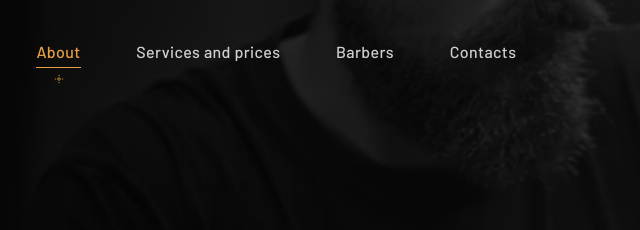
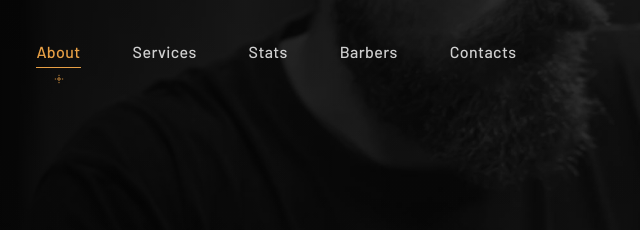
Before and after one commit to Yuriy2223/barber-shop, a website built with Vite: page src/index.html in a window 1280 px wide. Shown: the top 230 px of the page, 239-879 px from the left. Built offline with nearby package versions, Linux system fonts and the light colour scheme.

Commit message:
Update header.html

```diff
--- a/src/partials/header.html
+++ b/src/partials/header.html
@@ -65,7 +65,17 @@
         href="#services"
         class="text-white/80 text-base font-medium tracking-wide hover:text-white transition-colors relative group"
       >
-        Services and prices
+        Services
+        <span
+          class="absolute -bottom-1 left-0 w-0 h-px bg-[#E8A045] group-hover:w-full transition-all duration-300"
+          aria-hidden="true"
+        ></span>
+      </a>
+      <a
+        href="#barbers"
+        class="text-white/80 text-base font-medium tracking-wide hover:text-white transition-colors relative group"
+      >
+        Stats
         <span
           class="absolute -bottom-1 left-0 w-0 h-px bg-[#E8A045] group-hover:w-full transition-all duration-300"
           aria-hidden="true"
```
